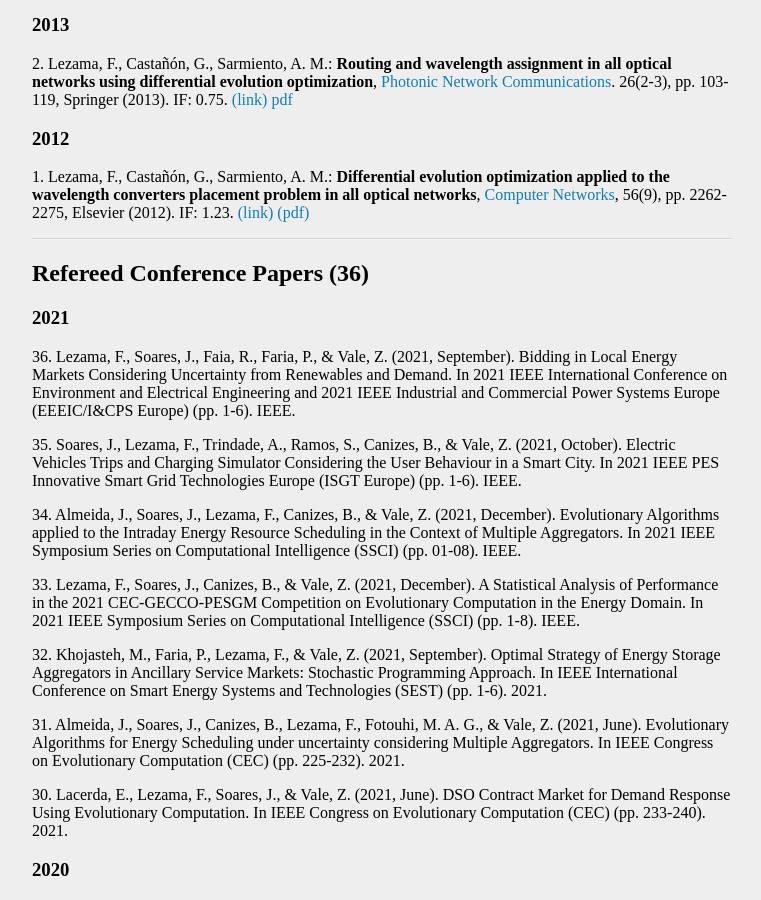
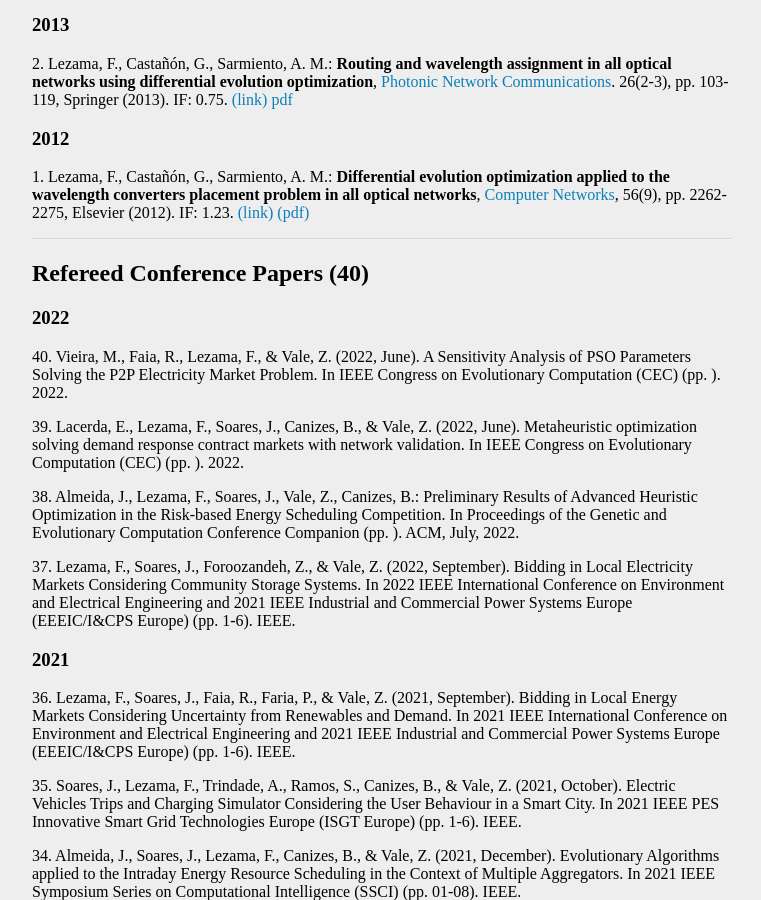
Before and after one commit to fernandolezama/fernandolezama.github.io, a Jekyll site: the page built from publication.md, in a window 1280 px wide and 900 px high, scrolled down 2528 px. Shown: the whole window, without its empty margins (258-1019 px from the left). Built offline with Jekyll 4.4.1, drawn with Linux system fonts in a browser that asks for light colours; some of the changed text lies outside the part shown.

Commit message:
Update publication.md

```diff
--- a/publication.md
+++ b/publication.md
@@ -99,7 +99,17 @@ Elsevier (2021). IF: 3.588.[<span style="color:#1dc31d;">(Github-Repository)</sp
 
 ---
 
-## Refereed Conference Papers (36)
+## Refereed Conference Papers (40)
+### 2022
+
+40\. Vieira, M., Faia, R., Lezama, F., & Vale, Z. (2022, June). A Sensitivity Analysis of PSO Parameters Solving the P2P Electricity Market Problem. In IEEE Congress on Evolutionary Computation (CEC) (pp. ). 2022.
+
+39\. Lacerda, E., Lezama, F., Soares, J., Canizes, B., & Vale, Z. (2022, June). Metaheuristic optimization solving demand response contract markets with network validation. In IEEE Congress on Evolutionary Computation (CEC) (pp. ). 2022.
+
+38\. Almeida, J., Lezama, F., Soares, J., Vale, Z., Canizes, B.: Preliminary Results of Advanced Heuristic Optimization in the Risk-based Energy Scheduling Competition. In Proceedings of the Genetic and Evolutionary Computation Conference Companion (pp. ). ACM, July, 2022.
+
+37\. Lezama, F., Soares, J., Foroozandeh, Z., & Vale, Z. (2022, September). Bidding in Local Electricity Markets Considering Community Storage Systems. In 2022 IEEE International Conference on Environment and Electrical Engineering and 2021 IEEE Industrial and Commercial Power Systems Europe (EEEIC/I&CPS Europe) (pp. 1-6). IEEE.
+
 
 ### 2021
 36\. Lezama, F., Soares, J., Faia, R., Faria, P., & Vale, Z. (2021, September). Bidding in Local Energy Markets Considering Uncertainty from Renewables and Demand. In 2021 IEEE International Conference on Environment and Electrical Engineering and 2021 IEEE Industrial and Commercial Power Systems Europe (EEEIC/I&CPS Europe) (pp. 1-6). IEEE.
```
Also changed, not shown: other parts of publication.md (+1 -1 lines).
